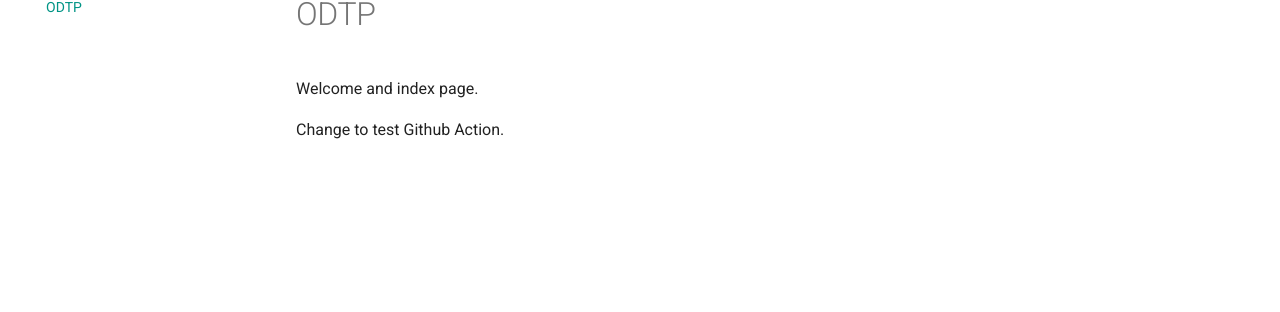
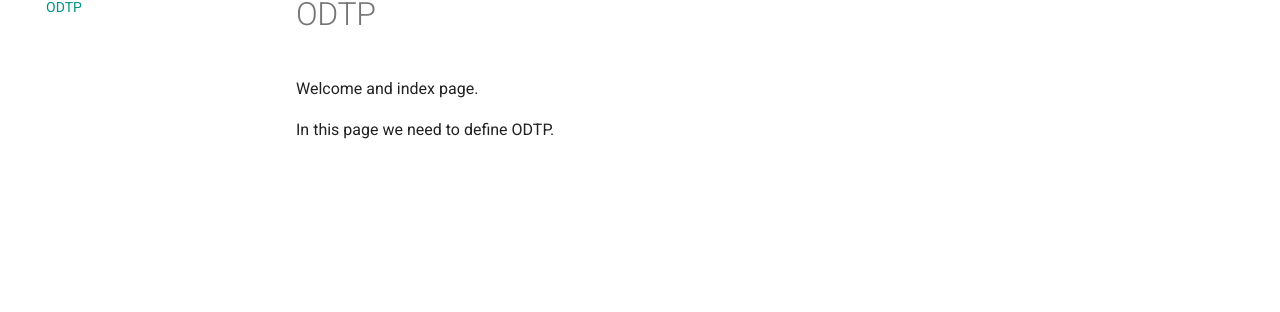
Before and after one commit to odtp-org/odtp-manuals, an MkDocs documentation site: the page built from docs/index.md, in a window 1280 px wide. Shown: the part 152-464 px from the top of the page. Built offline with MkDocs 1.6.1 and Material for MkDocs 9.7.7, drawn with Linux system fonts in a browser that asks for light colours.

```diff
--- a/docs/index.md
+++ b/docs/index.md
@@ -2,4 +2,4 @@
 
 Welcome and index page.
 
-Change to test Github Action.
+In this page we need to define ODTP.
```
